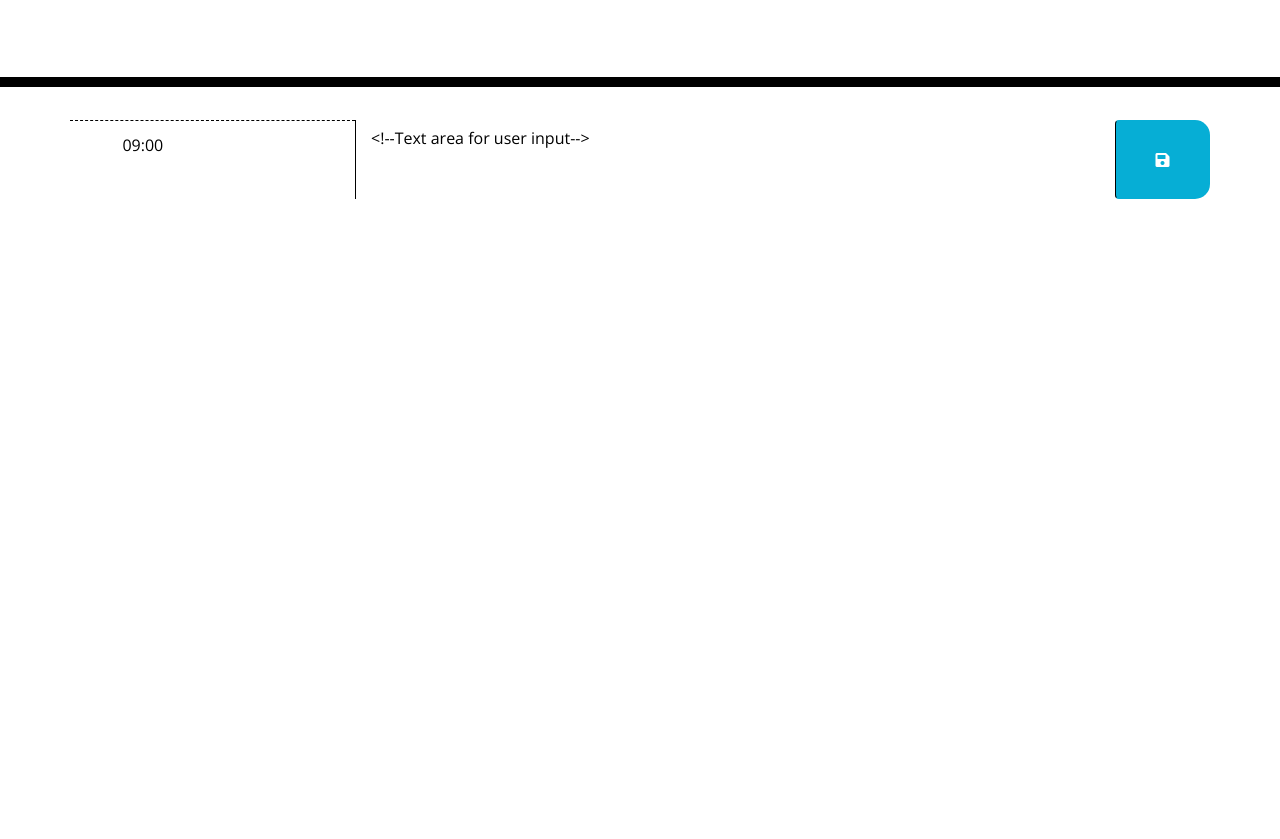
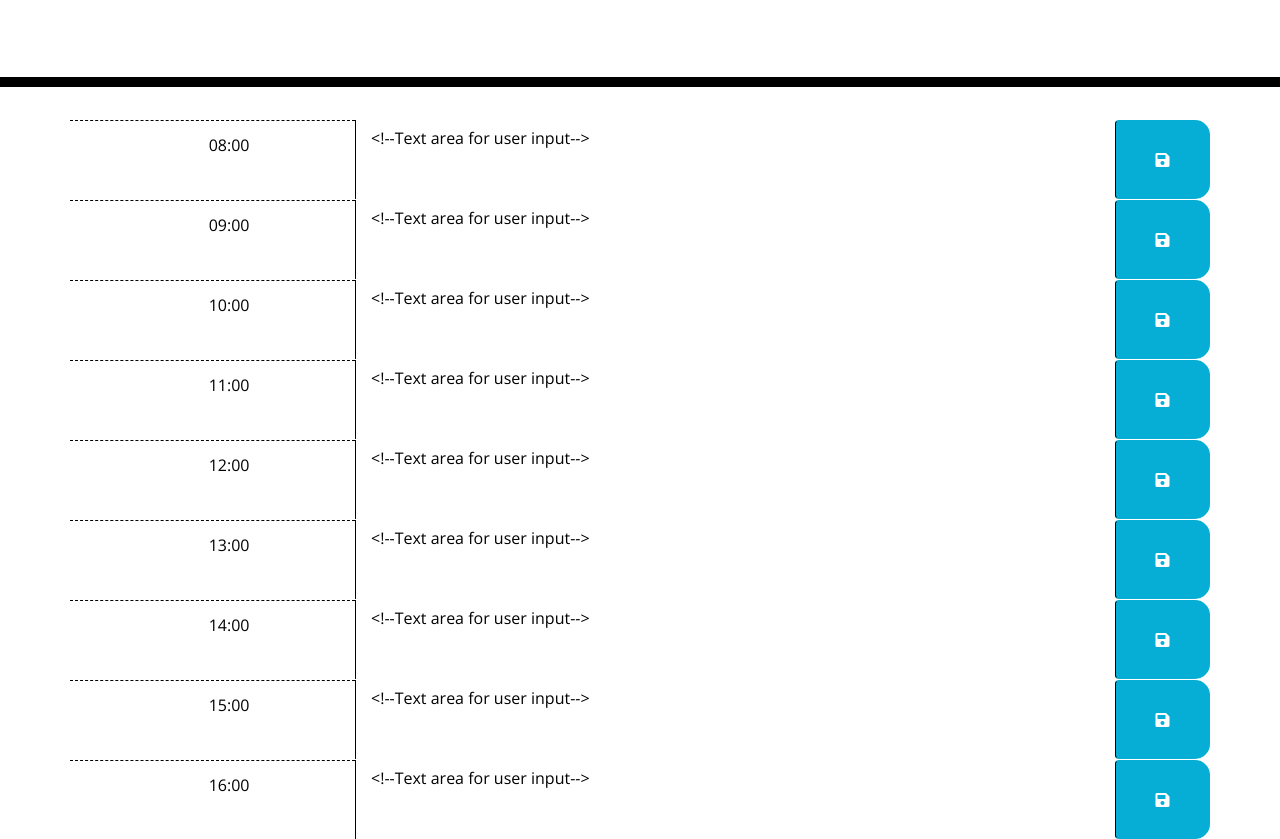
Before and after one commit to mbzaig/DailyPlanner, a plain HTML site: page index.html in a window 1280 px wide. Shown: the part 181-1020 px from the top of the page. Before the commit the page ends 800 px from the top, so only its background shows below. Drawn offline with nearby package versions, Linux system fonts and the light colour scheme.

Commit message:
Created a business hours calendar from 08:00 to 16:00

```diff
--- a/index.html
+++ b/index.html
@@ -1,23 +1,14 @@
 <!DOCTYPE html>
 <html lang="en-gb">
+
 <head>
   <meta charset="UTF-8" />
   <meta name="viewport" content="width=device-width, initial-scale=1.0" />
   <meta http-equiv="X-UA-Compatible" content="ie=edge" />
-    <link
-      rel="stylesheet"
-      href="https://stackpath.bootstrapcdn.com/bootstrap/4.3.1/css/bootstrap.min.css"
-    />
-    <link
-      rel="stylesheet"
-      href="https://use.fontawesome.com/releases/v5.8.1/css/all.css"
-      integrity="sha384-50oBUHEmvpQ+1lW4y57PTFmhCaXp0ML5d60M1M7uH2+nqUivzIebhndOJK28anvf"
-      crossorigin="anonymous"
-    />
-    <link
-      href="https://fonts.googleapis.com/css?family=Open+Sans&display=swap"
-      rel="stylesheet"
-    />
+  <link rel="stylesheet" href="https://stackpath.bootstrapcdn.com/bootstrap/4.3.1/css/bootstrap.min.css" />
+  <link rel="stylesheet" href="https://use.fontawesome.com/releases/v5.8.1/css/all.css"
+    integrity="sha384-50oBUHEmvpQ+1lW4y57PTFmhCaXp0ML5d60M1M7uH2+nqUivzIebhndOJK28anvf" crossorigin="anonymous" />
+  <link href="https://fonts.googleapis.com/css?family=Open+Sans&display=swap" rel="stylesheet" />
   <link rel="stylesheet" href="./Assets/style.css" />
   <title>Work Day Scheduler</title>
 </head>
@@ -29,18 +20,83 @@
     <p id="currentDay" class="lead"></p>
   </header>
   <div class="container"><!--Container Start Div-->
-      <!-- Timeblocks go here -->
-      <div id="T0900" class="row timeBlock"> <!--Row for Time Start Div-->
+    <!-- time-blocks go here -->
+    <div id="T0800" class="row time-block"> <!--Row for Time Start Div-->
+      <div class="col-sm-3 hour"><!--Column size 3 start div for every hour-->
+        08:00
+      </div><!--End Div for Time end colum-->
+      <textarea name="description" class="col-sm-8 description"><!--Text area for user input-->
+        </textarea>
+      <button class="btn saveBtn col-sm-1"><i class="fas fa-save"></i></button>
+    </div><!--End of time row-->
+    <div id="T0900" class="row time-block"> <!--Row for Time Start Div-->
       <div class="col-sm-3 hour"><!--Column size 3 start div for every hour-->
         09:00
       </div><!--End Div for Time end colum-->
       <textarea name="description" class="col-sm-8 description"><!--Text area for user input-->
         </textarea>
       <button class="btn saveBtn col-sm-1"><i class="fas fa-save"></i></button>
-      </div>
+    </div><!--End of time row-->
+    <div id="T1000" class="row time-block"> <!--Row for Time Start Div-->
+      <div class="col-sm-3 hour"><!--Column size 3 start div for every hour-->
+        10:00
+      </div><!--End Div for Time end colum-->
+      <textarea name="description" class="col-sm-8 description"><!--Text area for user input-->
+        </textarea>
+      <button class="btn saveBtn col-sm-1"><i class="fas fa-save"></i></button>
+    </div><!--End of time row-->
+    <div id="T1100" class="row time-block"> <!--Row for Time Start Div-->
+      <div class="col-sm-3 hour"><!--Column size 3 start div for every hour-->
+        11:00
+      </div><!--End Div for Time end colum-->
+      <textarea name="description" class="col-sm-8 description"><!--Text area for user input-->
+        </textarea>
+      <button class="btn saveBtn col-sm-1"><i class="fas fa-save"></i></button>
+    </div><!--End of time row-->
+    <div id="T1200" class="row time-block"> <!--Row for Time Start Div-->
+      <div class="col-sm-3 hour"><!--Column size 3 start div for every hour-->
+        12:00
+      </div><!--End Div for Time end colum-->
+      <textarea name="description" class="col-sm-8 description"><!--Text area for user input-->
+        </textarea>
+      <button class="btn saveBtn col-sm-1"><i class="fas fa-save"></i></button>
+    </div><!--End of time row-->
+    <div id="T1300" class="row time-block"> <!--Row for Time Start Div-->
+      <div class="col-sm-3 hour"><!--Column size 3 start div for every hour-->
+        13:00
+      </div><!--End Div for Time end colum-->
+      <textarea name="description" class="col-sm-8 description"><!--Text area for user input-->
+        </textarea>
+      <button class="btn saveBtn col-sm-1"><i class="fas fa-save"></i></button>
+    </div><!--End of time row-->
+    <div id="T1400" class="row time-block"> <!--Row for Time Start Div-->
+      <div class="col-sm-3 hour"><!--Column size 3 start div for every hour-->
+        14:00
+      </div><!--End Div for Time end colum-->
+      <textarea name="description" class="col-sm-8 description"><!--Text area for user input-->
+        </textarea>
+      <button class="btn saveBtn col-sm-1"><i class="fas fa-save"></i></button>
+    </div><!--End of time row-->
+    <div id="T1500" class="row time-block"> <!--Row for Time Start Div-->
+      <div class="col-sm-3 hour"><!--Column size 3 start div for every hour-->
+        15:00
+      </div><!--End Div for Time end colum-->
+      <textarea name="description" class="col-sm-8 description"><!--Text area for user input-->
+        </textarea>
+      <button class="btn saveBtn col-sm-1"><i class="fas fa-save"></i></button>
+    </div><!--End of time row-->
+    <div id="T1600" class="row time-block"> <!--Row for Time Start Div-->
+      <div class="col-sm-3 hour"><!--Column size 3 start div for every hour-->
+        16:00
+      </div><!--End Div for Time end colum-->
+      <textarea name="description" class="col-sm-8 description"><!--Text area for user input-->
+        </textarea>
+      <button class="btn saveBtn col-sm-1"><i class="fas fa-save"></i></button>
+    </div><!--End of time row-->
   </div><!--Container End Div -->
 
   <script src="https://cdnjs.cloudflare.com/ajax/libs/jquery/3.2.1/jquery.min.js"></script>
   <script src="https://cdnjs.cloudflare.com/ajax/libs/moment.js/2.24.0/moment.min.js"></script>
 </body>
+
 </html>
```
Lines whose indentation alone changed are shown as unchanged.
